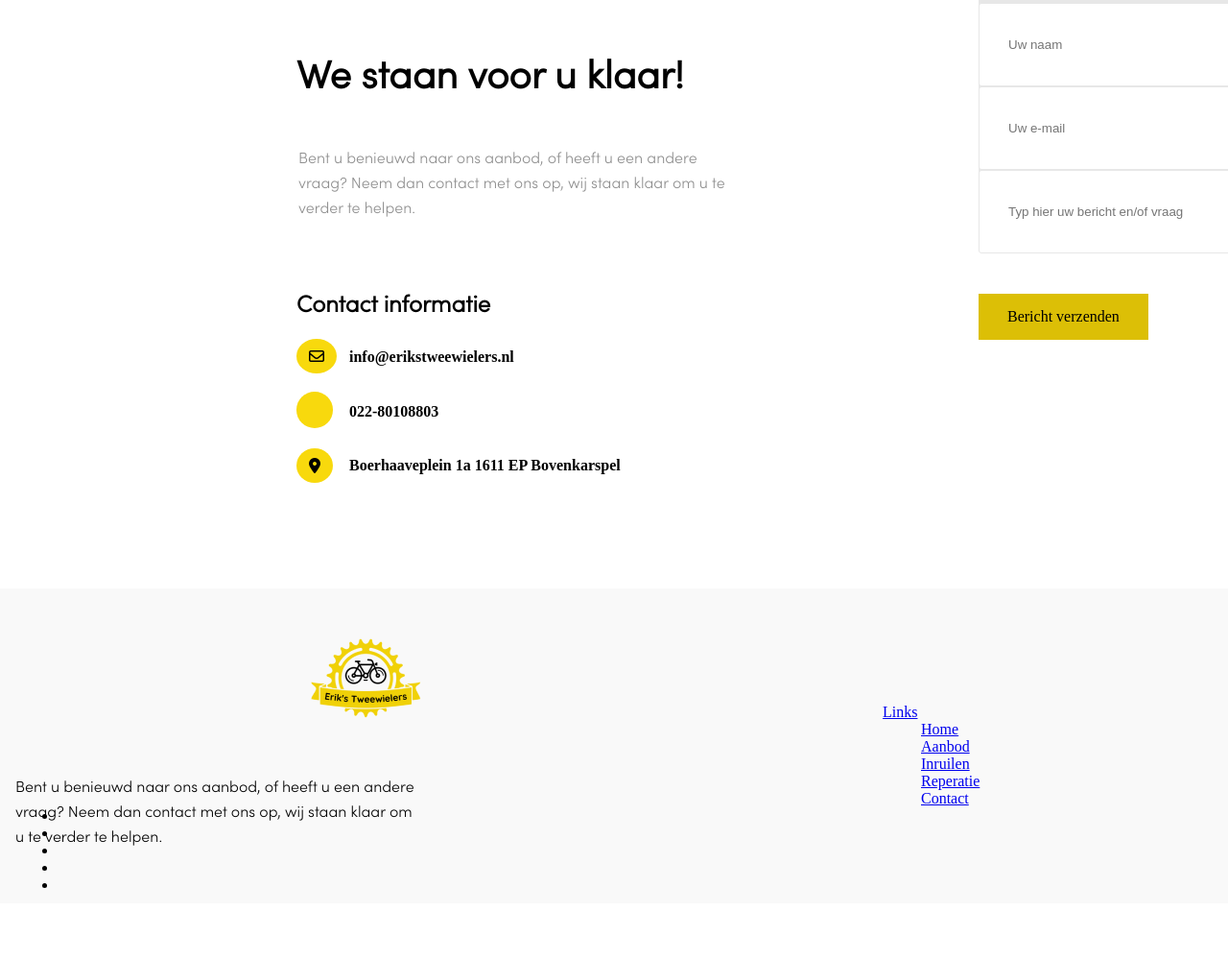
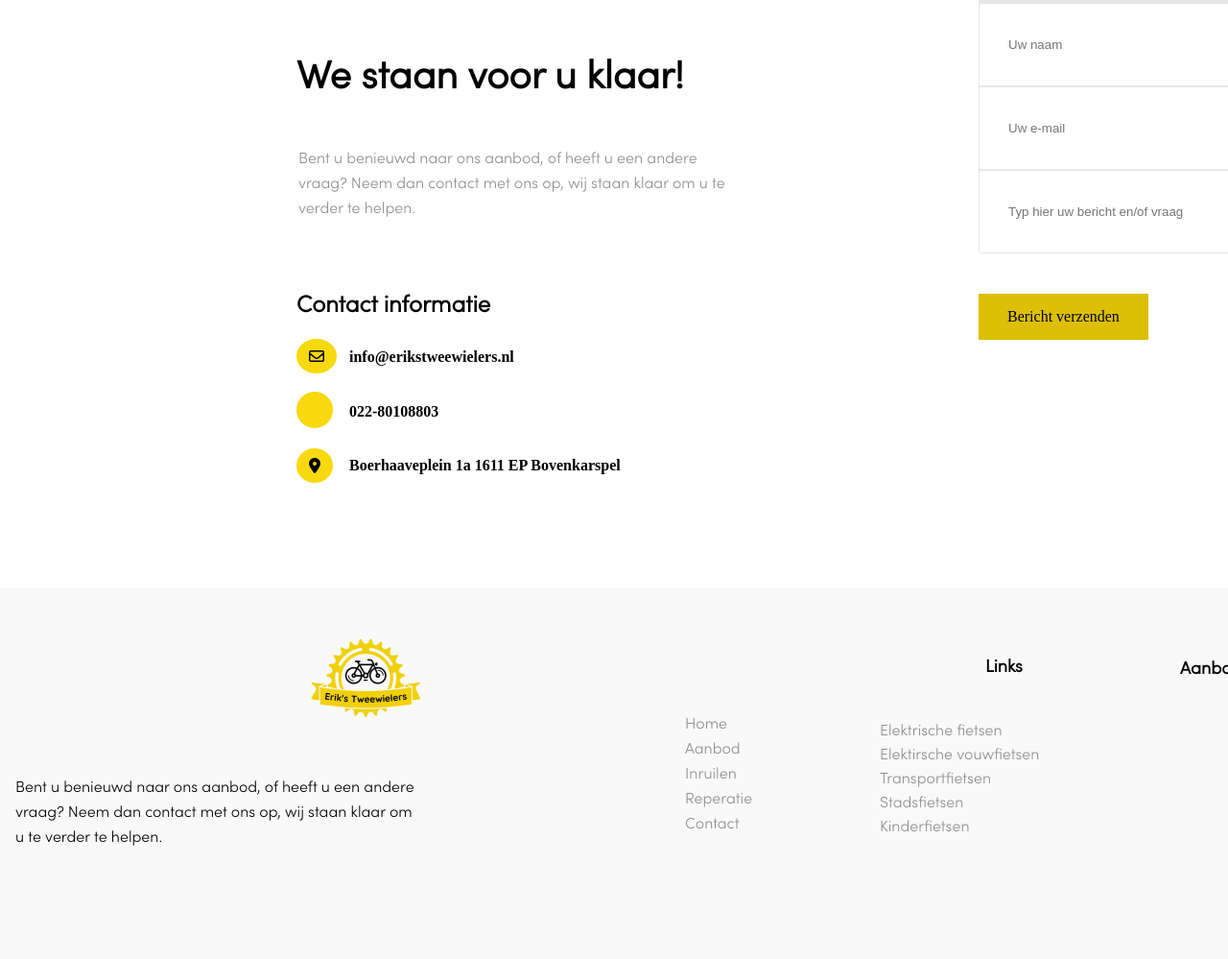
Before and after one commit to abdullahalsinha/assingment12, a plain HTML site: page index.html in a window 1280 px wide. Shown: the part 2862-3861 px from the top of the page at 96% size. Before the commit the page ends 3803 px from the top, so only its background shows below. Drawn offline with Linux system fonts and the light colour scheme.

Commit message:
7/4/2023--11:47

```diff
--- a/index.html
+++ b/index.html
@@ -364,7 +364,11 @@
                 <div class="con-right">
 
                     <div class="links">
+
+                  <div class="anchor">
+
                     <a href="#">Links</a>
+                  </div>
 
                         <ul>
                             <li><a href="#">Home</a></li>
@@ -373,7 +377,30 @@
                             <li><a href="#">Reperatie</a></li>
                             <li><a href="#">Contact</a></li>
                         </ul>
+
                     </div>
+
+                        <div class="anabod">
+                            <a href="#">Aanbod</a>
+                        </div>
+                           <div class="ul">
+                            <ul>
+
+                                <li><a href="#">Elektrische fietsen</a></li>
+
+                                  <li><a href="#"> Elektirsche vouwfietsen</a></li>
+
+                                  <li><a href="#"> Transportfietsen</a></li>
+
+                                  <li><a href="#"> Stadsfietsen</a></li>
+
+                                  <li><a href="#">  Kinderfietsen</a></li>
+                            </ul>
+
+
+
+                        </div>
+
 
                 </div>
             </div>
--- a/style.css
+++ b/style.css
@@ -5,7 +5,7 @@
 
 *{
     margin: 0 auto;
-
+    text-decoration: none;
 }
 .upper .container{
     width: 100%;
@@ -649,15 +649,82 @@ footer .cn-left p{
     left: -415px;
     bottom: -63px;
 }
-
-footer .con-right  a{
+footer .con-right {
+    margin-top: -120px;
+}
+footer .con-right .links .anchor a{
+    text-decoration: none;
+    color: #000000;
     position: relative;
-    left: 900px;
-    bottom: 90px;
+    top: -17px;
+    border: none;
+    width: 42px;
+    height: 18px;
+    font-family: 'Sofia Pro';
+    font-weight: 700;
+    font-size: 18px;
+    line-height: 18px;
+    color: #000000;
+}
+footer .con-right .links ul{
+    position: relative;
+    left: 254px;
+    top: 20px;
 }
 
-footer .con-right .links ul{
+footer .con-right .links li{
+    list-style: none;
+    width: 400px;
+    font-size: 16px;
+    line-height: 26px;
+    font-family: 'Sofia Pro';
+    font-weight: 400px;
+}
 
+footer .con-right .links ul li a{
+    color: #8F8F8F;
+}
+
+footer .con-right .anabod a{
+    text-decoration: none;
+    position: relative;
+    left: 1210px;
+    top: -164px;
+    width: 66px;
+    height: 18px;
+    font-family: 'Sofia Pro';
+    font-weight: 700;
+    font-size: 18px;
+    line-height: 18px;
+    color: #000000;
+}
+
+footer .con-right .ul li{
+    list-style: none;
+    position: relative;
+    width: 446px;
+    height: 25px;
+    left: 480px;
+    top: -122px;
+    font-family: 'Sofia Pro';
+    font-style: normal;
+    font-weight: 400;
+    font-size: 16px;
+    line-height: 26px;
+
+}
+
+footer .con-right .ul li a{
+    text-decoration: none;
+    color: #8F8F8F;
+}
+
+footer .con-right .anabod ul{
+
+    font-weight: 400;
+    font-size: 16px;
+    line-height: 26px;
+    color: #8F8F8F;
 }
 
 @media screen and (max-width:414px) {
```
